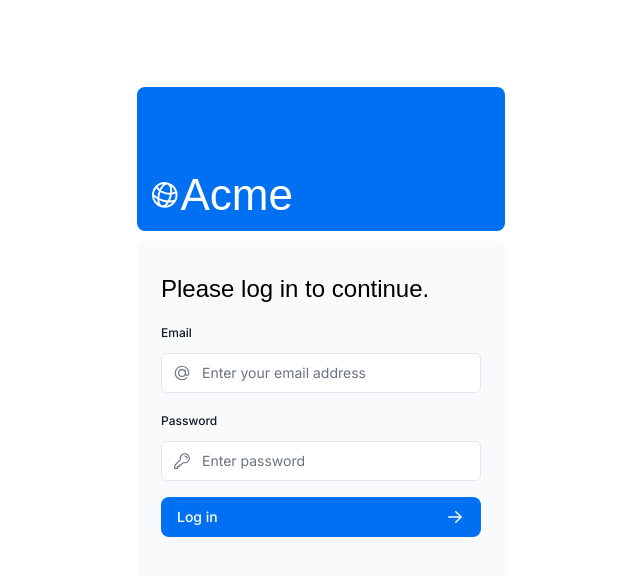
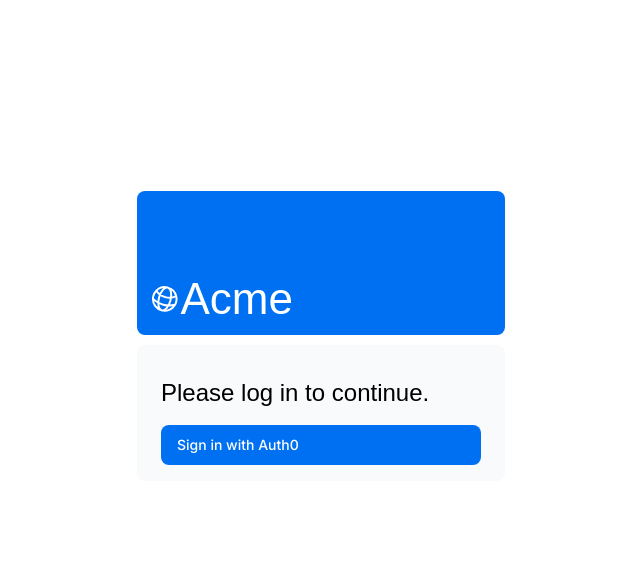
Before and after one commit to luiscapo3107/nextjs-dashboard, a Next.js app: page /login in a window 1280 px wide. Shown: the top 576 px of the page, without its empty margins (319-959 px from the left). Built offline with nearby package versions, Linux system fonts and the light colour scheme; a web font is replaced by a local one.

Commit message:
Merge branch add-auth0 into main

```diff
--- a/app/ui/login-form.tsx
+++ b/app/ui/login-form.tsx
@@ -1,80 +1,21 @@
 'use client';
 
 import { lusitana } from '@/app/ui/fonts';
-import {
-  AtSymbolIcon,
-  KeyIcon,
-  ExclamationCircleIcon,
-} from '@heroicons/react/24/outline';
-import { ArrowRightIcon } from '@heroicons/react/20/solid';
+import { signIn } from 'next-auth/react';
 import { Button } from './button';
-import { useActionState } from 'react';
-import { authenticate } from '@/app/lib/actions';
 
 export default function LoginForm() {
-  const [errorMessage, formAction, isPending] = useActionState(
-    authenticate,
-    undefined,
-  );
   return (
-    <form className="space-y-3" action={formAction}>
     <div className="flex-1 rounded-lg bg-gray-50 px-6 pb-4 pt-8">
       <h1 className={`${lusitana.className} mb-3 text-2xl`}>
         Please log in to continue.
       </h1>
-        <div className="w-full">
-          <div>
-            <label
-              className="mb-3 mt-5 block text-xs font-medium text-gray-900"
-              htmlFor="email"
+      <Button
+        className="mt-4 w-full"
+        onClick={() => signIn('auth0', { callbackUrl: '/dashboard' })}
       >
-              Email
-            </label>
-            <div className="relative">
-              <input
-                className="peer block w-full rounded-md border border-gray-200 py-[9px] pl-10 text-sm outline-2 placeholder:text-gray-500"
-                id="email"
-                type="email"
-                name="email"
-                placeholder="Enter your email address"
-                required
-              />
-              <AtSymbolIcon className="pointer-events-none absolute left-3 top-1/2 h-[18px] w-[18px] -translate-y-1/2 text-gray-500 peer-focus:text-gray-900" />
+        Sign in with Auth0
+      </Button>
     </div>
-          </div>
-          <div className="mt-4">
-            <label
-              className="mb-3 mt-5 block text-xs font-medium text-gray-900"
-              htmlFor="password"
-            >
-              Password
-            </label>
-            <div className="relative">
-              <input
-                className="peer block w-full rounded-md border border-gray-200 py-[9px] pl-10 text-sm outline-2 placeholder:text-gray-500"
-                id="password"
-                type="password"
-                name="password"
-                placeholder="Enter password"
-                required
-                minLength={6}
-              />
-              <KeyIcon className="pointer-events-none absolute left-3 top-1/2 h-[18px] w-[18px] -translate-y-1/2 text-gray-500 peer-focus:text-gray-900" />
-            </div>
-          </div>
-        </div>
-        <Button className="mt-4 w-full" aria-disabled={isPending}>
-          Log in <ArrowRightIcon className="ml-auto h-5 w-5 text-gray-50" />
-        </Button>
-        <div className="flex h-8 items-end space-x-1" aria-live="polite" aria-atomic="true">
-          {errorMessage && (
-            <>
-              <ExclamationCircleIcon className="h-5 w-5 text-red-500" />
-              <p className="text-sm text-red-500">{errorMessage}</p>
-            </>
-          )}
-        </div>
-      </div>
-    </form>
   );
 }
--- a/auth.ts
+++ b/auth.ts
@@ -1,74 +1,14 @@
 import NextAuth from 'next-auth';
-import Credentials from 'next-auth/providers/credentials';
+import Auth0Provider from "next-auth/providers/auth0";
 import { authConfig } from './auth.config';
-import { z } from 'zod';
-import { sql } from '@vercel/postgres';
-import type { User } from '@/app/lib/definitions';
-import bcrypt from 'bcrypt';
-
-async function getUser(email: string): Promise<User | undefined> {
-  try {
-    const user = await sql<User>`SELECT * FROM users WHERE email=${email}`;
-    return user.rows[0];
-  } catch (error) {
-    console.error('Failed to fetch user:', error);
-    throw new Error('Failed to fetch user.');
-  }
-}
-
-const isProduction = process.env.NODE_ENV === "production";
 
 export const { auth, signIn, signOut } = NextAuth({
   ...authConfig,
   providers: [
-    Credentials({
-      async authorize(credentials) {
-        const parsedCredentials = z
-          .object({ email: z.string().email(), password: z.string().min(6) })
-          .safeParse(credentials);
-
-        if (parsedCredentials.success) {
-          const { email, password } = parsedCredentials.data;
-          const user = await getUser(email);
-          if (!user) return null;
-          const passwordsMatch = await bcrypt.compare(password, user.password);
-
-          if (passwordsMatch) return user;
-        }
-        console.log('Invalid credentials');
-        return null;
-      },
+    Auth0Provider({
+      clientId: process.env.AUTH0_CLIENT_ID!,
+      clientSecret: process.env.AUTH0_CLIENT_SECRET!,
+      issuer: process.env.AUTH0_ISSUER,
     }),
   ],
-  cookies: {
-    sessionToken: {
-      name: `__Secure-next-auth.session-token`,
-      options: {
-        httpOnly: true,
-        sameSite: isProduction ? "none" : "lax",
-        path: "/",
-        secure: isProduction,
-        domain: 'nextjs-dashboard-dev-seven.vercel.app'
-      },
-    },
-    callbackUrl: {
-      name: `__Secure-next-auth.callback-url`,
-      options: {
-        sameSite: isProduction ? "none" : "lax",
-        path: "/",
-        secure: isProduction,
-        domain: 'nextjs-dashboard-dev-seven.vercel.app'
-      },
-    },
-    csrfToken: {
-      name: `__Host-next-auth.csrf-token`,
-      options: {
-        httpOnly: true,
-        sameSite: isProduction ? "none" : "lax",
-        path: "/",
-        secure: isProduction,
-        domain: 'nextjs-dashboard-dev-seven.vercel.app'
-      },
-    },
-  },
 });
--- a/package.json
+++ b/package.json
@@ -7,6 +7,7 @@
     "lint": "next lint"
   },
   "dependencies": {
+    "@auth0/nextjs-auth0": "^3.5.0",
     "@heroicons/react": "^2.2.0",
     "@tailwindcss/forms": "^0.5.9",
     "@vercel/postgres": "^0.10.0",
```
Also changed, not shown: middleware.ts (+5 -18 lines), 1 other file (tests, documents, lock files or other folders). Lines whose indentation alone changed are shown as unchanged.
